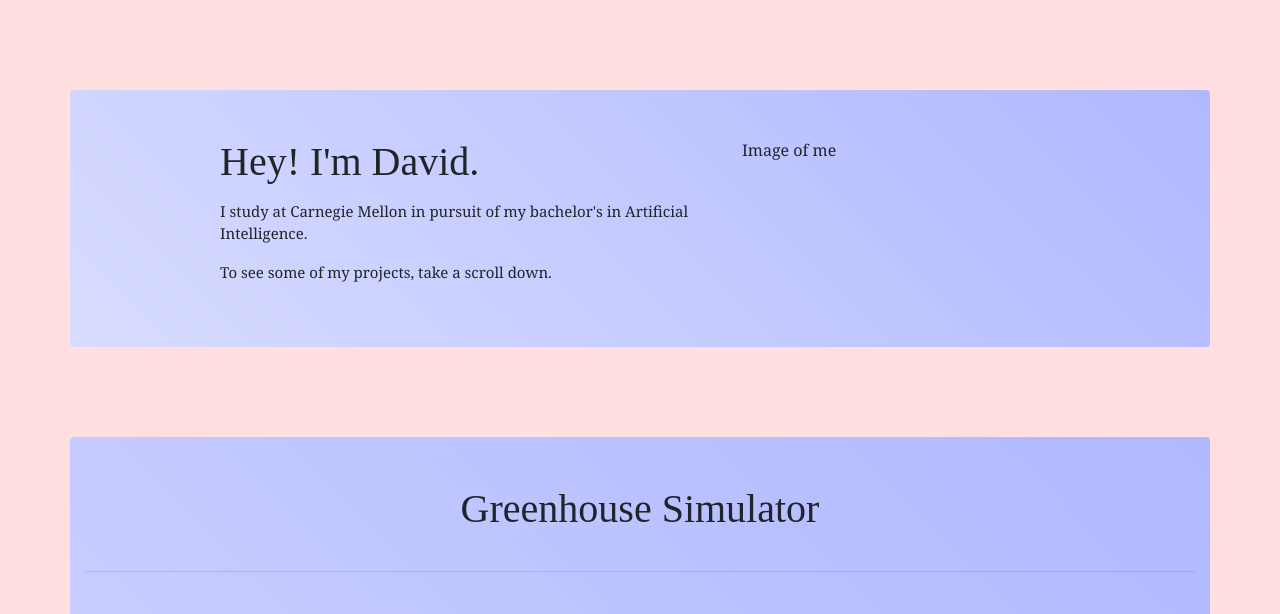
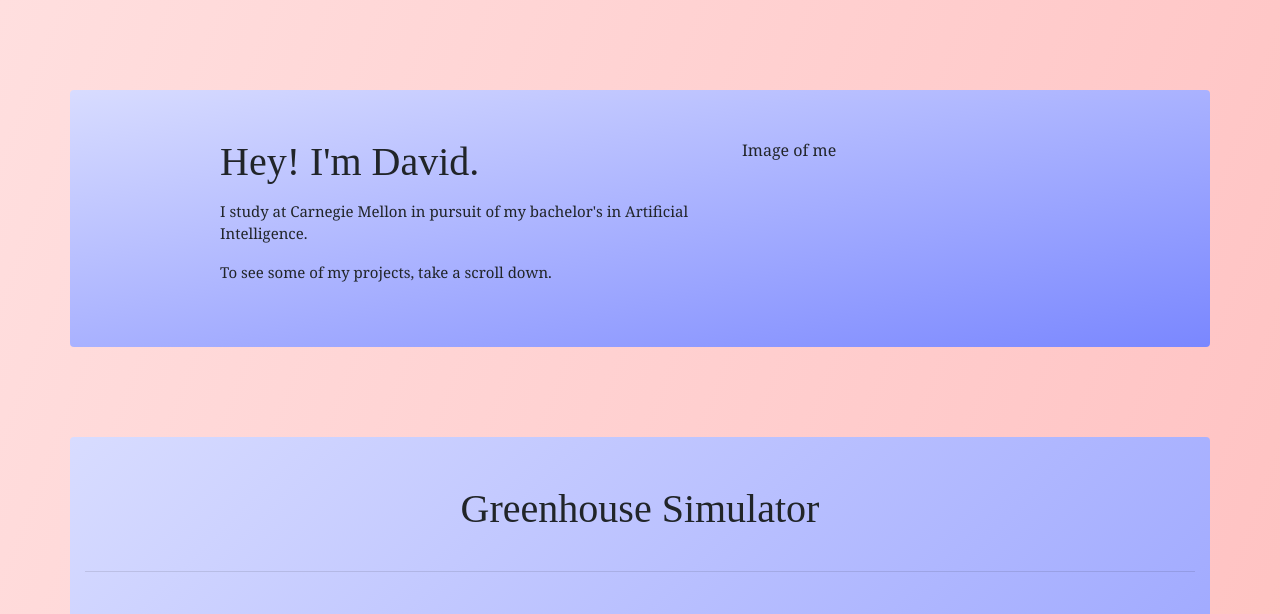
Before and after one commit to davidbuffkin/davidbuffkin.github.io, a plain HTML site: page index.html in a window 1280 px wide. Shown: the top 614 px of the page. Drawn offline with nearby package versions, Linux system fonts and the light colour scheme.

Commit message:
More coloring

```diff
--- a/css/style.css
+++ b/css/style.css
@@ -1,20 +1,20 @@
 /* CSS Document */
 
 html {
-    height: 100%;
+    min-height: 100%;
  }
 
  body {
      height: 100%;
      margin: 0;
      padding: 0;
-     background-color:  #ffdfdf;
+     background:linear-gradient(to bottom right, #ffdfdf, #ffafaf);
  }
 
  .container {
      margin: 7% auto;
      font-family:"Georgia", "Verdana";
-     background: linear-gradient(45deg, #d8dcff, #b0b8ff);
+     background: linear-gradient(to bottom right, #d8dcff, #7a87ff);
  }
 
  h4 {
```
Also changed, not shown: index.html (+1 -0 lines).
